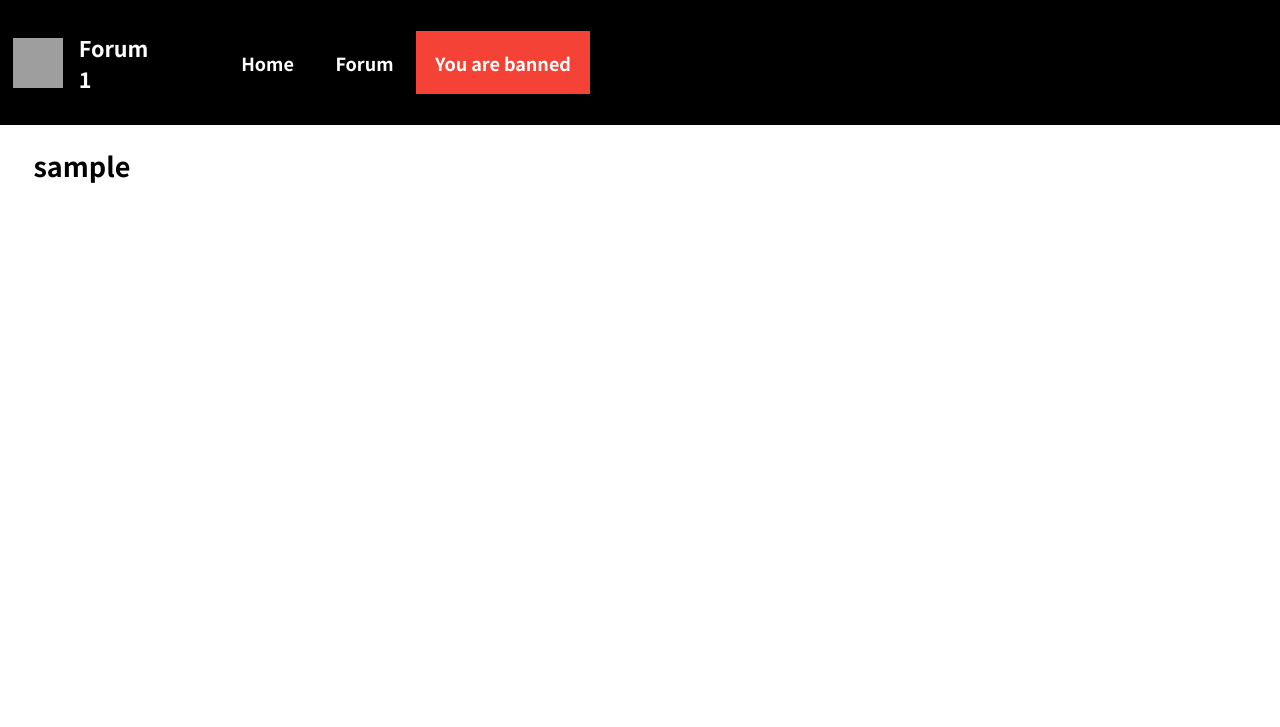
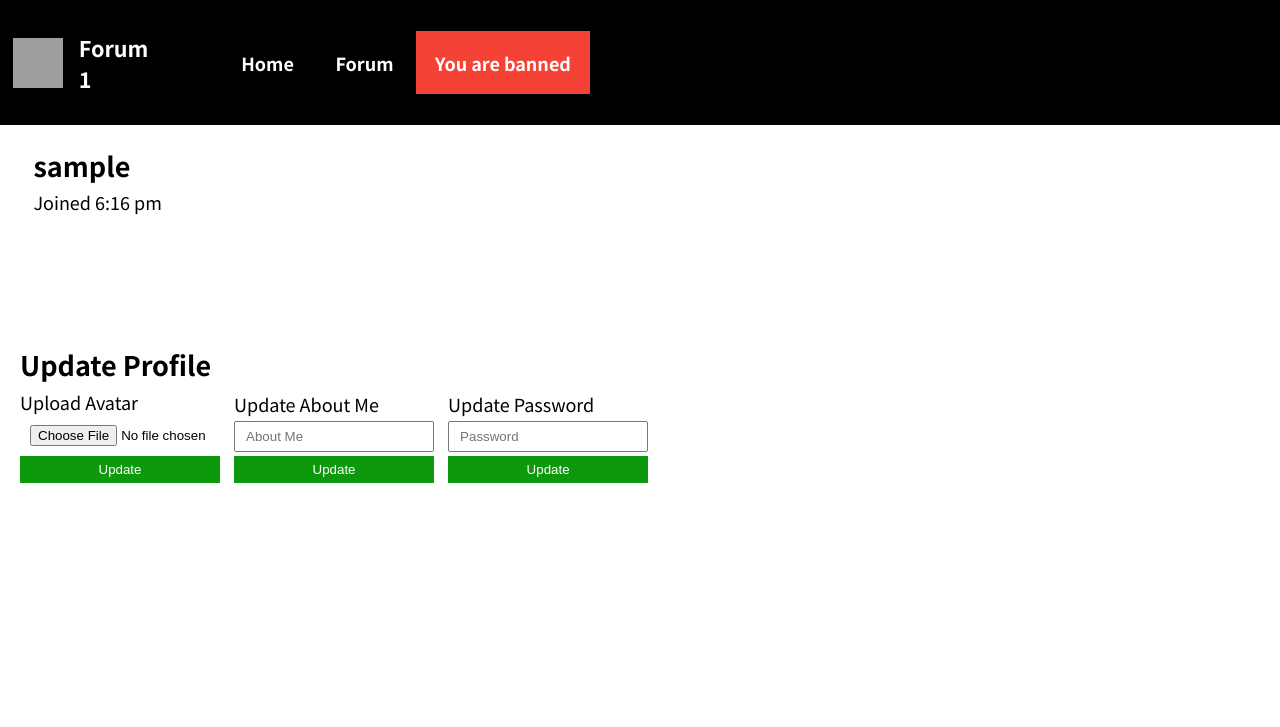
Before and after one commit to ethandhunt/Forum1, a PHP site: page /account.php in a window 1280 px wide; the page is wider, and only the part inside the window is pictured. Shown: the top 727 px of that part. Run offline with PHP 8.4, Linux system fonts and the light colour scheme; the visitor is signed in with stand-in values (Sample User, id 1); grey boxes are pictures that could not be loaded.

Commit message:
added css too account page

```diff
--- a/account.php
+++ b/account.php
@@ -25,7 +25,7 @@
 }
 
 $user_id = $_SESSION["user_id"];
-$user = $conn->query("SELECT username, about_me, avatar_path FROM users WHERE user_id=$user_id")->fetch_array();
+$user = $conn->query("SELECT username, about_me, avatar_path, join_datetime FROM users WHERE user_id=$user_id")->fetch_array();
 ?>
 
 <!DOCTYPE html>
@@ -40,33 +40,43 @@
 <body>
     <?php include "includes/header.php" ?>
 
-    <div class="account-details">
+    <div class="account">
         <img src="<?php echo $user["avatar_path"] ?>" width=180px>
 
         <table>
-            <tr id="account-details-username">
+            <tr id="account-username">
                 <td> <h2><?php echo $user["username"] ?></h2> </td>
             </tr>
-            <tr id="account-details-about-me">
+            <tr id="account-about-me">
                 <td> <?php echo $user["about_me"] ?> </td>
+            </tr>
+            <tr>
+                <td> Joined <?php echo prettify_datetime($user["join_datetime"]) ?> </td>
             </tr>
         </table>
     </div>
 
-    <!-- <form class="account-form" enctype="multipart/form-data" method="post">
-        <label for="avatar"> Upload an avatar </label>
-        <input type="file" name="avatar">
-        <input type="submit" name="update_avatar" value="Update avatar">
-    </form>
-    <form class="account-form" method="post">
-        <input type="text" name="about_me" id="about_me" placeholder="About Me" maxlength=100 value="<?php echo prettify_about_me($user["about_me"]) ?>">
-        <input type="submit" name="update_about_me" value="Update about me">
-    </form>
+    <div class="update-account">
+        <h2>Update Profile</h2>
 
-    <form class="account-form" method="post">
-        <input type="password" name="password" placeholder="Password" maxlength=100 autocomplete="new-password">
-        <input type="submit" name="set_password" value="Set password">
-    </form> -->
+        <form class="account-form" enctype="multipart/form-data" method="post">
+            <label for="avatar"> Upload Avatar </label>
+            <input type="file" name="avatar">
+            <input type="submit" name="update_avatar" value="Update">
+        </form>
+
+        <form class="account-form" method="post">
+            <label for="about_me"> Update About Me </label>
+            <input type="text" name="about_me" id="about_me" placeholder="About Me" maxlength=100 value="<?php echo prettify_about_me($user["about_me"]) ?>">
+            <input type="submit" name="update_about_me" value="Update">
+        </form>
+
+        <form class="account-form" method="post">
+            <label for="password"> Update Password </label>
+            <input type="password" name="password" placeholder="Password" maxlength=100 autocomplete="new-password">
+            <input type="submit" name="set_password" value="Update">
+        </form>
+    </div>
 
     <?php include "includes/footer.php" ?>
 </body>
--- a/style/account.css
+++ b/style/account.css
@@ -1,10 +1,20 @@
-.account-details {
+.account {
+    margin: 20px;
+    height: 180px;
+}
+
+.account img {
+    border-radius: 25%;
+    float: left;
+}
+
+.update-account {
     margin: 20px;
 }
 
-.account-details img {
-    border-radius: 25%;
-    float: left;
+h2 {
+    padding: 0;
+    margin: 0;
 }
 
 table {
@@ -12,27 +22,21 @@
     display: inline-block;
 }
 
-h2 {
-    padding: 0;
-    margin: 0;
-}
-
-/* account page css */
 .account-form textarea {
     resize: none;
 }
 .account-form {
-    margin: 20px;
+    margin: 5px 10px 0px 0px;
+    display: inline-block;
 }
 .account-form input {
     padding: 6px 10px;
     margin: 4px 0;
     box-sizing: border-box;
     display: block;
-}
-.account-form input#about_me {
     width: 200px;
 }
+
 .account-form input[type=submit] {
     background-color: rgb(12, 153, 12);
     border: none;
@@ -40,4 +44,5 @@
     cursor: pointer;
     width: 200px;
 }
+
 /* end account page css */
```
